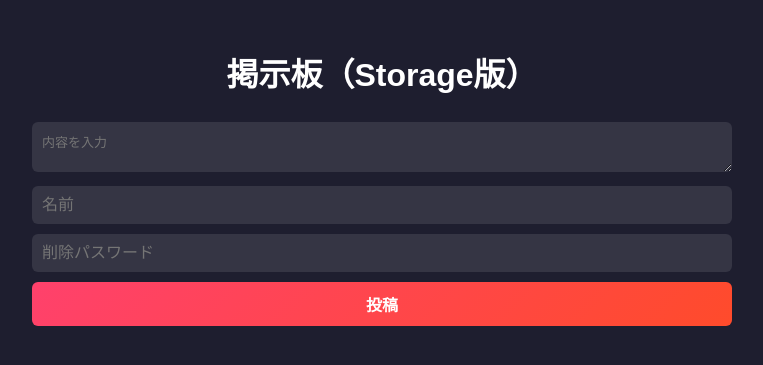
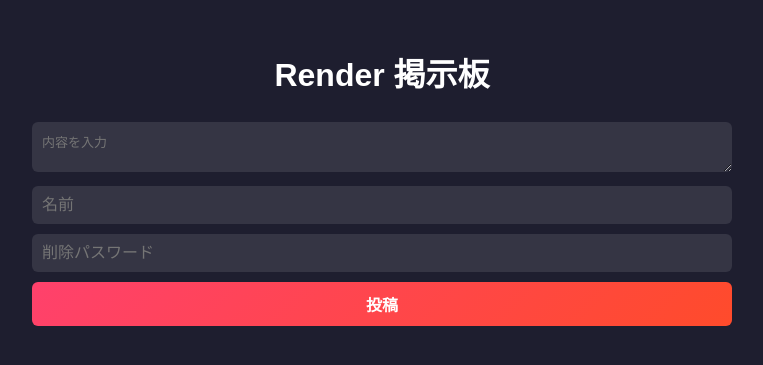
Before and after one commit to kei5sai-thinkpad/supabase, a Flask app: page / in a window 1280 px wide. Shown: the top 365 px of the page, without its empty margins (258-1021 px from the left). Run offline with Flask 3, Linux system fonts and the light colour scheme; data that the repository does not hold is empty; some libraries are stand-ins or nearby versions.

Commit message:
Update index.html

```diff
--- a/templates/index.html
+++ b/templates/index.html
@@ -2,7 +2,7 @@
 <html lang="ja">
 <head>
 <meta charset="UTF-8">
-<title>Storage掲示板</title>
+<title>Render掲示板</title>
 <style>
 body { font-family: sans-serif; background:#1e1e2f; color:#fff; text-align:center; padding:20px; }
 form { max-width:700px; margin:0 auto; }
@@ -16,28 +16,31 @@ button:hover { transform: scale(1.02); }
 </style>
 </head>
 <body>
-<h1>掲示板（Storage版）</h1>
+<h1>Render 掲示板</h1>
+
 <form id="postForm">
 <textarea name="content" placeholder="内容を入力" required></textarea>
 <input type="text" name="username" placeholder="名前">
 <input type="password" name="password" placeholder="削除パスワード" required>
 <button type="submit">投稿</button>
 </form>
+
 <div id="postsContainer" style="max-width:700px; margin:20px auto;"></div>
 
 <script src="https://cdn.jsdelivr.net/npm/@supabase/supabase-js@2"></script>
 <script>
 // ===== Supabase 設定 =====
 const SUPABASE_URL = 'https://cbeqemihvwwcrzppaitq.supabase.co'; // 自分のURLに置き換え
-const SUPABASE_KEY = 'YOUR_PUBLISHABLE_KEY'; // 自分のPublishable Keyに置き換え
+const SUPABASE_KEY = 'sb_publishable_1BjddSqr8rwahta6ZBJ9tw_CIOyuNUo'; // 自分のPublishable Keyに置き換え
 const supabaseClient = supabase.createClient(SUPABASE_URL, SUPABASE_KEY);
+
 const bucket = 'public';
 const fileName = 'posts.json';
 
 const form = document.getElementById('postForm');
 const postsContainer = document.getElementById('postsContainer');
 
-// 投稿レンダリング
+// ===== 投稿レンダリング =====
 function renderPosts(posts) {
   postsContainer.innerHTML = '';
   posts.forEach(p => {
@@ -60,22 +63,21 @@ function renderPosts(posts) {
   });
 }
 
-// 初回ファイル作成＆投稿データ取得
+// ===== 初回ファイル作成＆取得 =====
 async function loadPosts() {
   let posts = [];
   try {
-    // ファイルが存在するか確認
     const { data, error } = await supabaseClient.storage.from(bucket).download(fileName);
     if (error && error.status === 400) {
-      // ファイルがない場合は空配列で作成
+      // 初回作成
       await supabaseClient.storage.from(bucket).upload(fileName, '[]', { upsert: true });
     } else if (data) {
       const text = await data.text();
       try { posts = JSON.parse(text); } catch(e){ posts = []; }
     }
-  } catch(e) { console.error(e); }
+  } catch(e){ console.error(e); }
 
-  // 再度ダウンロードして表示
+  // 再取得して表示
   const { data } = await supabaseClient.storage.from(bucket).download(fileName);
   if (data) {
     const text = await data.text();
@@ -84,7 +86,7 @@ async function loadPosts() {
   renderPosts(posts);
 }
 
-// 投稿追加
+// ===== 投稿追加 =====
 form.addEventListener('submit', async e => {
   e.preventDefault();
   const content = form.content.value;
@@ -92,7 +94,7 @@ form.addEventListener('submit', async e => {
   const password = form.password.value;
 
   let posts = [];
-  const { data, error } = await supabaseClient.storage.from(bucket).download(fileName);
+  const { data } = await supabaseClient.storage.from(bucket).download(fileName);
   if (data) {
     const text = await data.text();
     try { posts = JSON.parse(text); } catch(e){ posts = []; }
@@ -105,7 +107,7 @@ form.addEventListener('submit', async e => {
   loadPosts();
 });
 
-// 投稿削除
+// ===== 投稿削除 =====
 async function deletePost(id) {
   const { data } = await supabaseClient.storage.from(bucket).download(fileName);
   if (!data) return;
```
